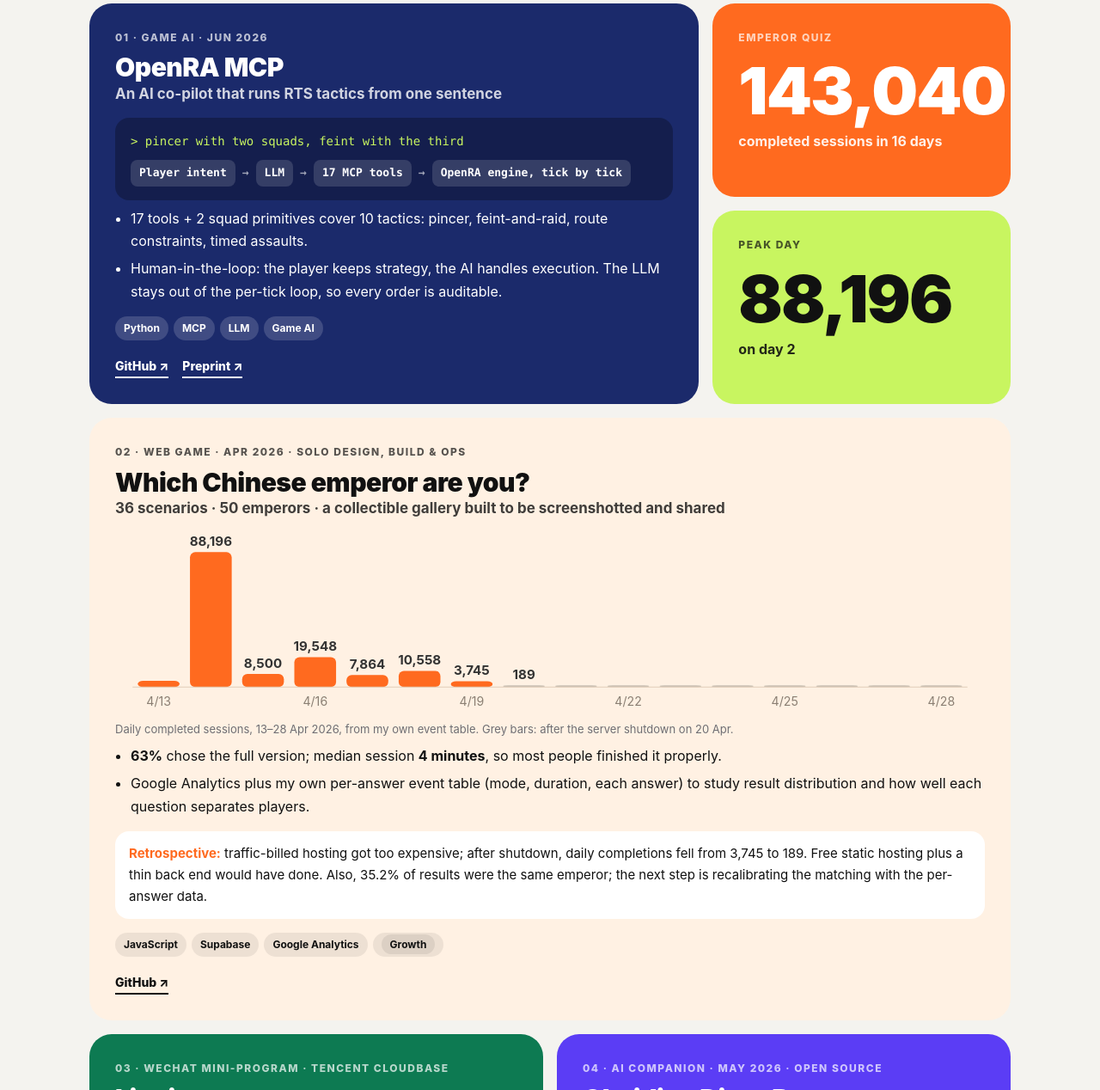
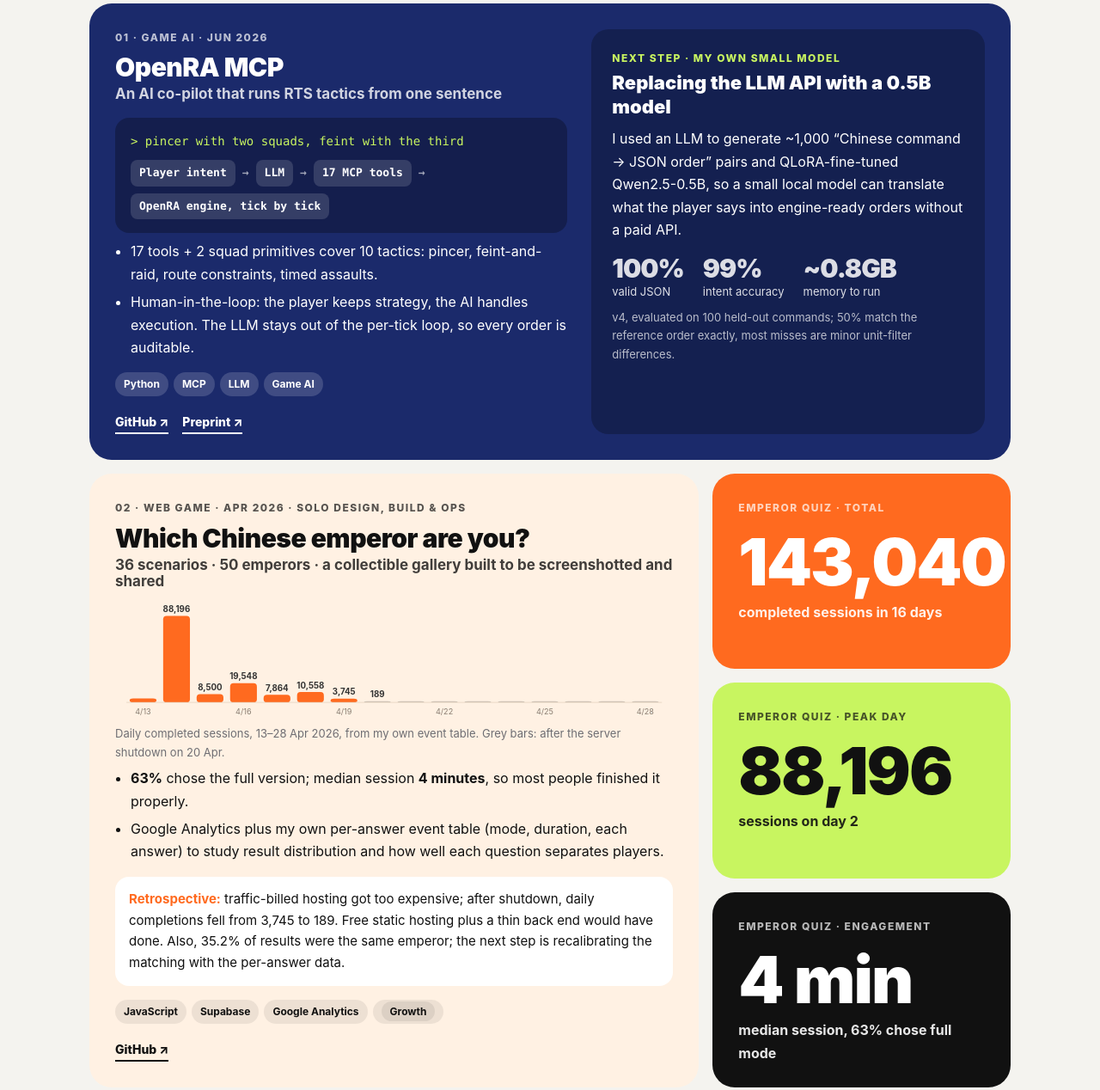
Before and after one commit to jiziyi-hue/jiziyi-hue.github.io, a plain HTML site: page index.html in a window 1280 px wide. Shown: the part 711-1979 px from the top of the page at 86% size. Drawn offline with Linux system fonts and the light colour scheme.

Commit message:
Add Qwen-0.5B small model to OpenRA; move quiz stats beside quiz card
Co-Authored-By: Claude Opus 5.5 <noreply@anthropic.com>

```diff
--- a/index.html
+++ b/index.html
@@ -88,6 +88,12 @@
   .flow b { background: rgba(255,255,255,.14); padding: 5px 10px; border-radius: 8px; font-weight: 700; }
   .flow em { font-style: normal; opacity: .6; }
 
+  .split { display: grid; grid-template-columns: 1.15fr 1fr; gap: 28px; }
+  .sm { background: rgba(0,0,0,.25); border-radius: 20px; padding: 24px; }
+  .sm h4 { font-size: 22px; font-weight: 900; margin: 6px 0 10px; line-height: 1.25; }
+  .sm .note { font-size: 13px; opacity: .7; margin: 8px 0 0; }
+  @media (max-width: 900px) { .split { grid-template-columns: 1fr; } }
+
   /* big number tiles */
   .big { font-size: clamp(48px, 6vw, 76px); font-weight: 900; letter-spacing: -2px; line-height: 1; margin: 14px 0 8px; }
   .tile-foot { font-weight: 700; opacity: .9; }
@@ -168,7 +174,9 @@
   <div class="bento">
 
     <!-- OpenRA MCP -->
-    <article class="card navy s4">
+    <article class="card navy s6">
+     <div class="split">
+     <div>
       <div class="kicker"><span data-zh>01 · 游戏 AI · 2026.06</span><span data-en>01 · Game AI · Jun 2026</span></div>
       <h3>OpenRA MCP<small><span data-zh>一句话指挥 RTS 战斗的 AI 战术副官</span><span data-en>An AI co-pilot that runs RTS tactics from one sentence</span></small></h3>
       <div class="cmd">
@@ -193,23 +201,25 @@
         <a href="https://github.com/jiziyi-hue/openramcp" target="_blank" rel="noopener">GitHub ↗</a>
         <a href="https://doi.org/10.5281/zenodo.20393182" target="_blank" rel="noopener"><span data-zh>预印本 ↗</span><span data-en>Preprint ↗</span></a>
       </div>
+     </div>
+     <div class="sm">
+        <div class="kicker" style="color:var(--lime);opacity:1"><span data-zh>进阶 · 自训小模型</span><span data-en>Next step · my own small model</span></div>
+        <h4><span data-zh>用 0.5B 小模型替代大模型 API</span><span data-en>Replacing the LLM API with a 0.5B model</span></h4>
+        <p data-zh>用大模型生成约 1,000 条「中文指令 → JSON 命令」数据，对 Qwen2.5-0.5B 做 QLoRA 微调，让一个本地小模型就能把玩家的话翻译成引擎可执行的命令，不再依赖付费 API。</p>
+        <p data-en>I used an LLM to generate ~1,000 “Chinese command → JSON order” pairs and QLoRA-fine-tuned Qwen2.5-0.5B, so a small local model can translate what the player says into engine-ready orders without a paid API.</p>
+        <div class="mini-stats">
+          <div><b>100%</b><span data-zh>输出合法 JSON</span><span data-en>valid JSON</span></div>
+          <div><b>99%</b><span data-zh>意图识别准确</span><span data-en>intent accuracy</span></div>
+          <div><b>~0.8GB</b><span data-zh>本地推理显存</span><span data-en>memory to run</span></div>
+        </div>
+        <p class="note" data-zh>v4 版本，100 条留出指令评测；完整命令逐字一致率 50%，剩余差异多为兵种筛选的细微分歧。</p>
+        <p class="note" data-en>v4, evaluated on 100 held-out commands; 50% match the reference order exactly, most misses are minor unit-filter differences.</p>
+     </div>
+     </div>
     </article>
 
-    <div class="s2 stack">
-      <div class="card orange">
-        <div class="kicker"><span data-zh>皇帝测试</span><span data-en>Emperor quiz</span></div>
-        <div class="big">143,040</div>
-        <div class="tile-foot"><span data-zh>上线 16 天累计完成测试次数</span><span data-en>completed sessions in 16 days</span></div>
-      </div>
-      <div class="card lime">
-        <div class="kicker"><span data-zh>单日峰值</span><span data-en>Peak day</span></div>
-        <div class="big">88,196</div>
-        <div class="tile-foot"><span data-zh>上线第 2 天</span><span data-en>on day 2</span></div>
-      </div>
-    </div>
-
     <!-- Emperor test -->
-    <article class="card cream s6">
+    <article class="card cream s4">
       <div class="kicker"><span data-zh>02 · 网页游戏 · 2026.04 · 独立策划、开发与运营</span><span data-en>02 · Web game · Apr 2026 · solo design, build &amp; ops</span></div>
       <h3><span data-zh>测测你骨子里最像哪位中国皇帝</span><span data-en>Which Chinese emperor are you?</span>
         <small><span data-zh>36 道情境题 · 50 位皇帝 · 结果图鉴，专为截图分享设计</span><span data-en>36 scenarios · 50 emperors · a collectible gallery built to be screenshotted and shared</span></small></h3>
@@ -243,6 +253,24 @@
       <div class="chips"><span>JavaScript</span><span>Supabase</span><span>Google Analytics</span><span><span data-zh>增长复盘</span><span data-en>Growth</span></span></div>
       <div class="links"><a href="https://github.com/jiziyi-hue/huangditest" target="_blank" rel="noopener">GitHub ↗</a></div>
     </article>
+
+    <div class="s2 stack">
+      <div class="card orange">
+        <div class="kicker"><span data-zh>皇帝测试 · 累计</span><span data-en>Emperor quiz · total</span></div>
+        <div class="big">143,040</div>
+        <div class="tile-foot"><span data-zh>次完成测试，上线 16 天</span><span data-en>completed sessions in 16 days</span></div>
+      </div>
+      <div class="card lime">
+        <div class="kicker"><span data-zh>皇帝测试 · 单日峰值</span><span data-en>Emperor quiz · peak day</span></div>
+        <div class="big">88,196</div>
+        <div class="tile-foot"><span data-zh>次，上线第 2 天</span><span data-en>sessions on day 2</span></div>
+      </div>
+      <div class="card ink">
+        <div class="kicker"><span data-zh>皇帝测试 · 认真程度</span><span data-en>Emperor quiz · engagement</span></div>
+        <div class="big">4 min</div>
+        <div class="tile-foot"><span data-zh>作答中位时长，63% 选完整版</span><span data-en>median session, 63% chose full mode</span></div>
+      </div>
+    </div>
 
     <!-- Linxin -->
     <article class="card green s3">
```
